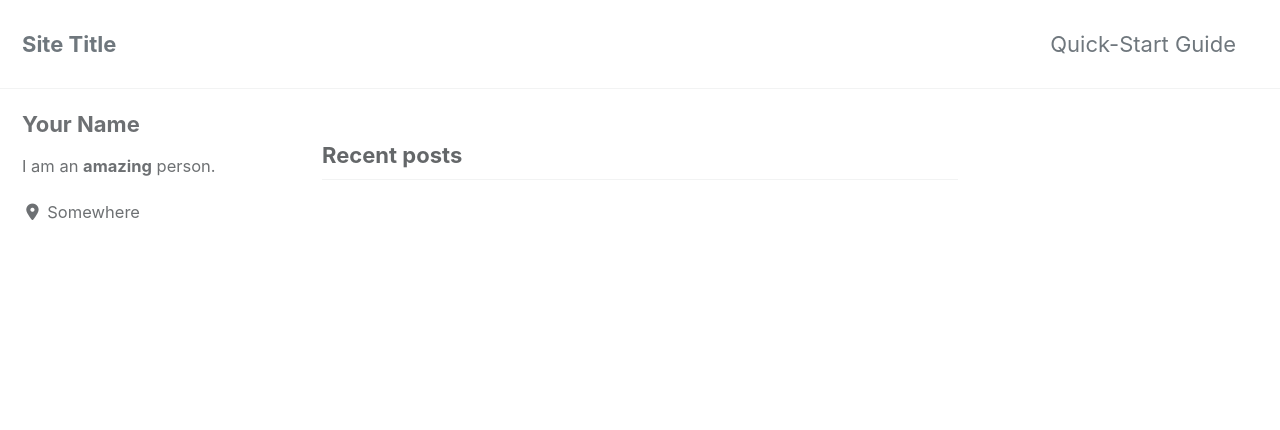
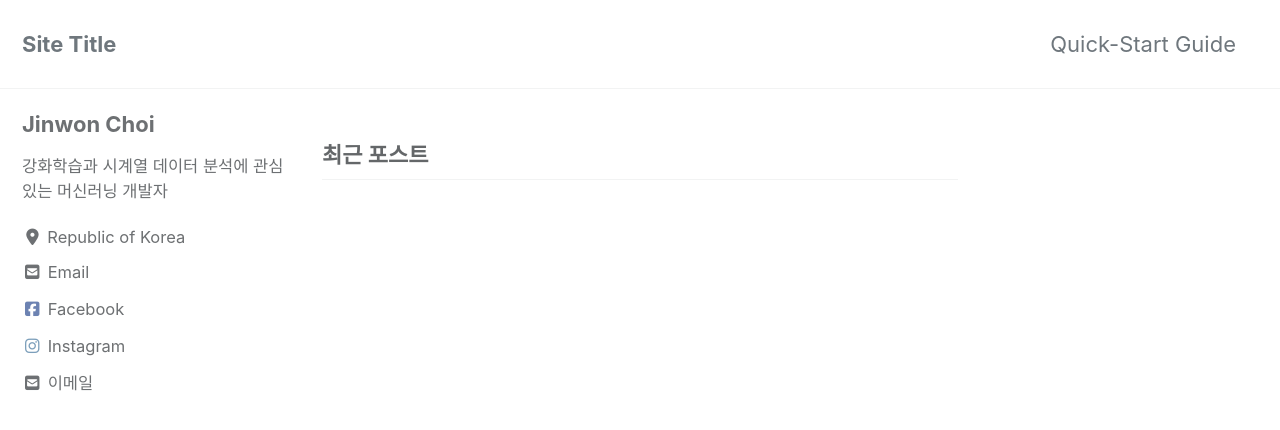
Before and after one commit to royce-jc/royce.github.io, a Jekyll site: the page built from index.html, in a window 1280 px wide and 900 px high. Shown: the top 430 px of the window. Built offline with Jekyll 4.4.1, drawn with Linux system fonts in a browser that asks for light colours; cached includes are drawn as plain includes; nearby versions of some CDN libraries; the list of posts is cut into pages by our own code; some of the changed text lies outside the part shown.

Commit message:
'include_mathjax'

```diff
--- a/_config.yml
+++ b/_config.yml
@@ -15,13 +15,13 @@
 minimal_mistakes_skin    : "default" # "air", "aqua", "contrast", "dark", "dirt", "neon", "mint", "plum", "sunrise"
 
 # Site Settings
-locale                   : "en-US"
+locale                   : "ko-KR"
 title                    : "Site Title"
 title_separator          : "-"
 subtitle                 : # site tagline that appears below site title in masthead
-name                     : "Your Name"
+name                     : "Jinwon Choi"
 description              : "An amazing website."
-url                      : # the base hostname & protocol for your site e.g. "https://mmistakes.github.io"
+url                      : "https://royce.github.io" # the base hostname & protocol for your site e.g. "https://mmistakes.github.io"
 baseurl                  : # the subpath of your site, e.g. "/blog"
 repository               : "royce-jc/royce.github.io" # GitHub username/repo-name e.g. "mmistakes/minimal-mistakes"
 teaser                   : # path of fallback teaser image, e.g. "/assets/images/500x300.png"
@@ -93,15 +93,15 @@ analytics:
 
 # Site Author
 author:
-  name             : "Your Name"
+  name             : "Jinwon Choi"
   avatar           : # path of avatar image, e.g. "/assets/images/bio-photo.jpg"
-  bio              : "I am an **amazing** person."
-  location         : "Somewhere"
-  email            :
+  bio              : "강화학습과 시계열 데이터 분석에 관심 있는 머신러닝 개발자"
+  location         : "Republic of Korea"
+  email            : royce.jwc@gmail.com
   links:
     - label: "Email"
       icon: "fas fa-fw fa-envelope-square"
-      # url: "mailto:your.name@email.com"
+      url: "royce.jwc@gmail.com"
     - label: "Website"
       icon: "fas fa-fw fa-link"
       # url: "https://your-website.com"
@@ -110,13 +110,13 @@ author:
       # url: "https://twitter.com/"
     - label: "Facebook"
       icon: "fab fa-fw fa-facebook-square"
-      # url: "https://facebook.com/"
+      url: "https://abit.ly/jwc_facebook"
     - label: "GitHub"
       icon: "fab fa-fw fa-github"
       # url: "https://github.com/"
     - label: "Instagram"
       icon: "fab fa-fw fa-instagram"
-      # url: "https://instagram.com/"
+      url: "https://abit.ly/jwc_instagram"
 
 # Site Footer
 footer:
--- /dev/null
+++ b/_includes/mathjax_support.html
@@ -0,0 +1,6 @@
+<script type="text/x-mathjax-config">
+    MathJax.Hub.Config({
+        tex2jax: {inlineMath: [ ['$','$'], ['\\(','\\)'] ] }
+    })
+</script>
+<script src="https://cdn.mathjax.org/mathjax/latest/MathJax.js?config=Tex-AMS-MML_HTMLorMML"></script>
--- a/_layouts/default.html
+++ b/_layouts/default.html
@@ -12,6 +12,8 @@
   <head>
     {% include head.html %}
     {% include head/custom.html %}
+
+    {% include mathjax_support.html %}
   </head>
 
   <body class="layout--{{ page.layout | default: layout.layout }}{% if page.classes or layout.classes %}{{ page.classes | default: layout.classes | join: ' ' | prepend: ' ' }}{% endif %}">
```
